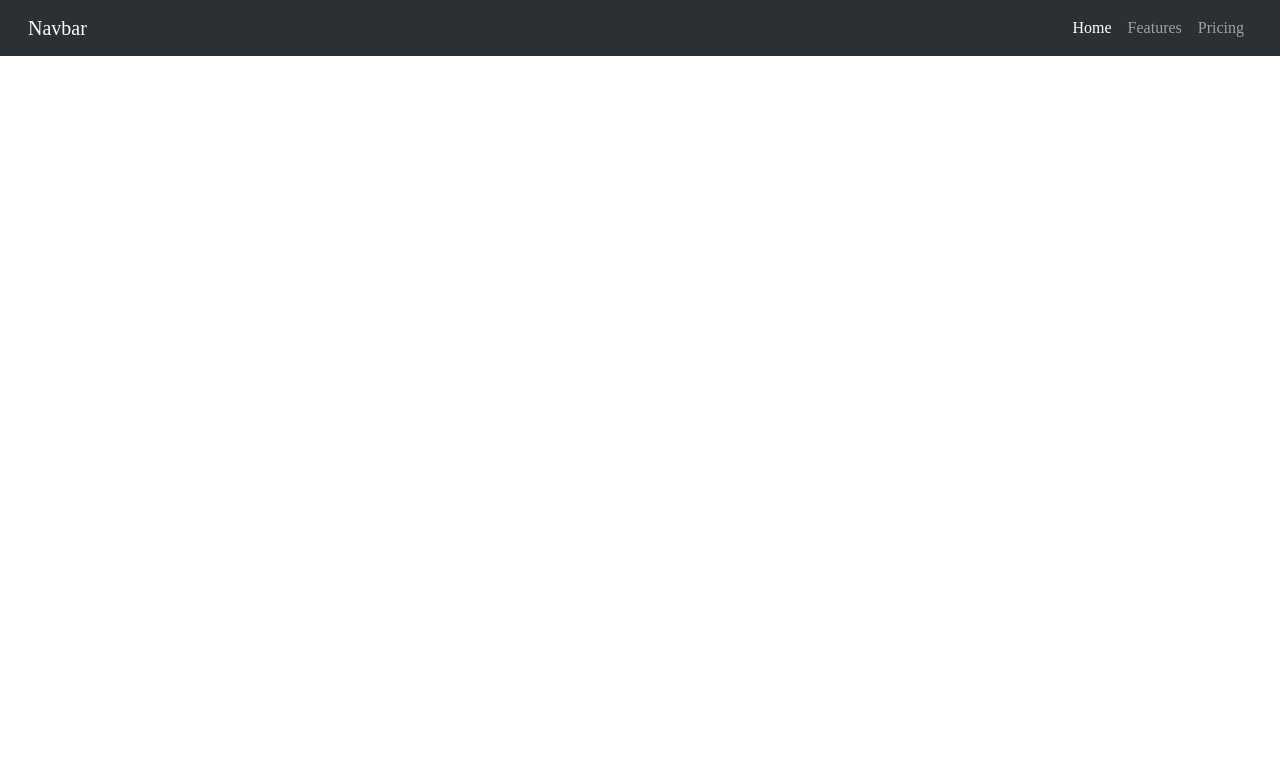
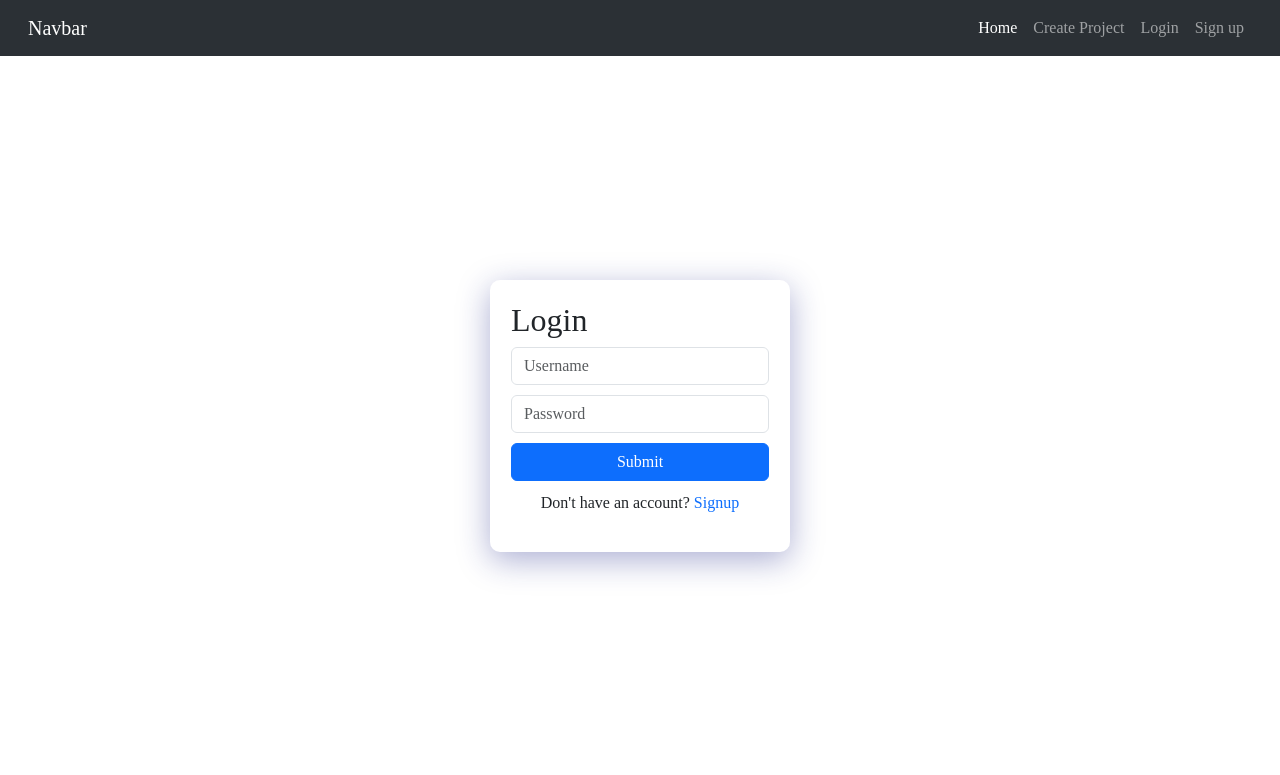
Before and after one commit to night-coder-vrs/my-flask-code, a Flask app: template templates/login.html in a window 1280 px wide. Shown: the top 775 px of the page. Run offline with Flask 3, Linux system fonts and the light colour scheme; the template is opened without the code that fills it: values that come from a table or form of the project are taken from there, others are empty; some libraries are stand-ins or nearby versions; some web fonts are replaced.

Commit message:
Login and Sign up page and their webforms

```diff
--- a/application.py
+++ b/application.py
@@ -1,12 +1,30 @@
 from flask import Flask, render_template, flash
+from models import User, Project, Task, Team, Comment
+from webforms import LoginForm, SignupForm
 
 app = Flask(__name__)
 app.config['SECRET_KEY'] = 'dbmsproject469539'
 
 # Home page - Index
-@app.route('/')
+@app.route("/")
 def index():
     return render_template('index.html')
+
+
+
+@app.route("/login")
+
+def login():
+    form = LoginForm()
+    return render_template("login.html",
+                           form=form)
+
+@app.route("/signup")
+
+def signup():
+    form = SignupForm()
+    return render_template("signup.html",
+                           form=form)
 
 
 # Auto Server running
--- a/static/css/style.css
+++ b/static/css/style.css
@@ -4,5 +4,54 @@
 }
 
 * {
+    margin: 0;
+    padding: 0;
+    box-sizing: border-box;
     font-family: SF_Pro_Display;
 }
+
+.custome-container {
+    width: 100%;
+    height: 90vh;
+    display: flex;
+    justify-content: center;
+    align-items: center;
+}
+
+/* .glass-container {
+    width: 300px;
+    padding: 20px;
+    background: rgba(255, 255, 255, 0.8);
+    border-radius: 10px;
+    box-shadow: 0px 0px 10px rgba(0, 0, 0, 0.2);
+} */
+
+.glass-container {
+    width: 300px;
+    padding: 20px;
+    background: rgba( 255, 255, 255, 0 );
+    box-shadow: 0 8px 32px 0 rgba( 31, 38, 135, 0.37 );
+    backdrop-filter: blur( 20px );
+    -webkit-backdrop-filter: blur( 20px );
+    border-radius: 10px;
+    border: 1px solid rgba( 255, 255, 255, 0.18 );
+}
+
+input {
+    width: 100%;
+    padding: 10px;
+    margin-bottom: 10px;
+    border: none;
+    border-bottom: 1px solid #ccc;
+}
+
+.custome-form {
+    display: flex;
+    flex-direction: column;
+    justify-content: center;
+    align-items: center;
+}
+
+.auth {
+    text-decoration: none;
+}
--- a/templates/base.html
+++ b/templates/base.html
@@ -19,8 +19,11 @@
           <div class="collapse navbar-collapse justify-content-end" id="navbarNavAltMarkup">
             <div class="navbar-nav">
               <a class="nav-link active" aria-current="page" href="#">Home</a>
-              <a class="nav-link" href="#">Features</a>
-              <a class="nav-link" href="#">Pricing</a>
+              <a class="nav-link" href="#">Create Project</a>
+
+              <a class="nav-link" href="{{ url_for('login') }}">Login</a>
+              <a class="nav-link" href="{{ url_for('signup') }}">Sign up</a>
+
             </div>
           </div>
         </div>
--- a/templates/index.html
+++ b/templates/index.html
@@ -2,6 +2,6 @@
 
 {% block content %}
 
-
+    <h1>Hello World</h1>
 
 {% endblock %}
--- a/templates/login.html
+++ b/templates/login.html
@@ -1,7 +1,17 @@
 {% extends "base.html" %}
 
 {% block content %}
-
-
-
+    <div class="custome-container">
+        <div class="glass-container">
+            <h2>Login</h2>
+            <form class="custome-form" method="POST" action="{{ url_for('login') }}">
+                {{ form.hidden_tag() }}
+                {{ form.username(class="form-control", placeholder="Username") }}
+                {{ form.password(class="form-control", placeholder="Password") }}
+                {{ form.submit(class="btn btn-primary") }}
+                <!-- <button type="submit" class="btn btn-primary">Login</button> -->
+                <p>Don't have an account? <a class="auth" href="{{ url_for('signup') }}">Signup</a></p>
+            </form>
+        </div>
+    </div>
 {% endblock %}
--- /dev/null
+++ b/webforms.py
@@ -0,0 +1,94 @@
+from flask_wtf import FlaskForm
+from wtforms import StringField, SubmitField, PasswordField, EmailField, BooleanField, ValidationError, TextAreaField
+from wtforms.validators import DataRequired, EqualTo, Length, Email
+from wtforms.widgets import TextArea
+# from flask_ckeditor import CKEditorField
+from flask_wtf.file import FileField
+
+# Create A Search Form
+class SearchForm(FlaskForm):
+	searched = StringField("Searched", validators=[DataRequired()])
+	submit = SubmitField("Submit")
+
+
+# Create Login Form
+class LoginForm(FlaskForm):
+	username = StringField("Username", validators=[DataRequired()])
+	password = PasswordField("Password", validators=[DataRequired()])
+	submit = SubmitField("Submit")
+
+# Create Signup Form
+class SignupForm(FlaskForm):
+	username = StringField("Username", validators=[DataRequired()])
+	password = PasswordField("Password", validators=[DataRequired()])
+	con_password = PasswordField("Password", validators=[DataRequired()])
+	email = EmailField("Email", validators=[DataRequired(), Email()])
+	submit = SubmitField("Submit")
+
+
+# Create a Posts Form
+# class PostForm(FlaskForm):
+# 	title = StringField("Title", validators=[DataRequired()])
+# 	#content = StringField("Content", validators=[DataRequired()], widget=TextArea())
+# 	# content = CKEditorField('Content', validators=[DataRequired()])
+
+# 	#author = StringField("Author")
+# 	slug = StringField("Slug", validators=[DataRequired()])
+# 	submit = SubmitField("Submit")
+
+# Create a Form Class
+# class UserForm(FlaskForm):
+# 	name = StringField("Name", validators=[DataRequired()])
+# 	username = StringField("Username", validators=[DataRequired()])
+# 	email = StringField("Email", validators=[DataRequired()])
+# 	favorite_color = StringField("Favorite Color")
+# 	about_author = TextAreaField("About Author")
+# 	password_hash = PasswordField('Password', validators=[DataRequired(), EqualTo('password_hash2', message='Passwords Must Match!')])
+# 	password_hash2 = PasswordField('Confirm Password', validators=[DataRequired()])
+# 	profile_pic = FileField("Profile Pic")
+# 	submit = SubmitField("Submit")
+
+# class PasswordForm(FlaskForm):
+# 	email = StringField("What's Your Email", validators=[DataRequired()])
+# 	password_hash = PasswordField("What's Your Password", validators=[DataRequired()])
+# 	submit = SubmitField("Submit")
+
+# Create a Form Class
+# class NamerForm(FlaskForm):
+# 	name = StringField("What's Your Name", validators=[DataRequired()])
+# 	submit = SubmitField("Submit")
+
+	# BooleanField
+	# DateField
+	# DateTimeField
+	# DecimalField
+	# FileField
+	# HiddenField
+	# MultipleField
+	# FieldList
+	# FloatField
+	# FormField
+	# IntegerField
+	# PasswordField
+	# RadioField
+	# SelectField
+	# SelectMultipleField
+	# SubmitField
+	# StringField
+	# TextAreaField
+
+	## Validators
+	# DataRequired
+	# Email
+	# EqualTo
+	# InputRequired
+	# IPAddress
+	# Length
+	# MacAddress
+	# NumberRange
+	# Optional
+	# Regexp
+	# URL
+	# UUID
+	# AnyOf
+	# NoneOf
```
Also changed, not shown: models.py (added, +49 -0 lines), templates/signup.html (+15 -3 lines).
